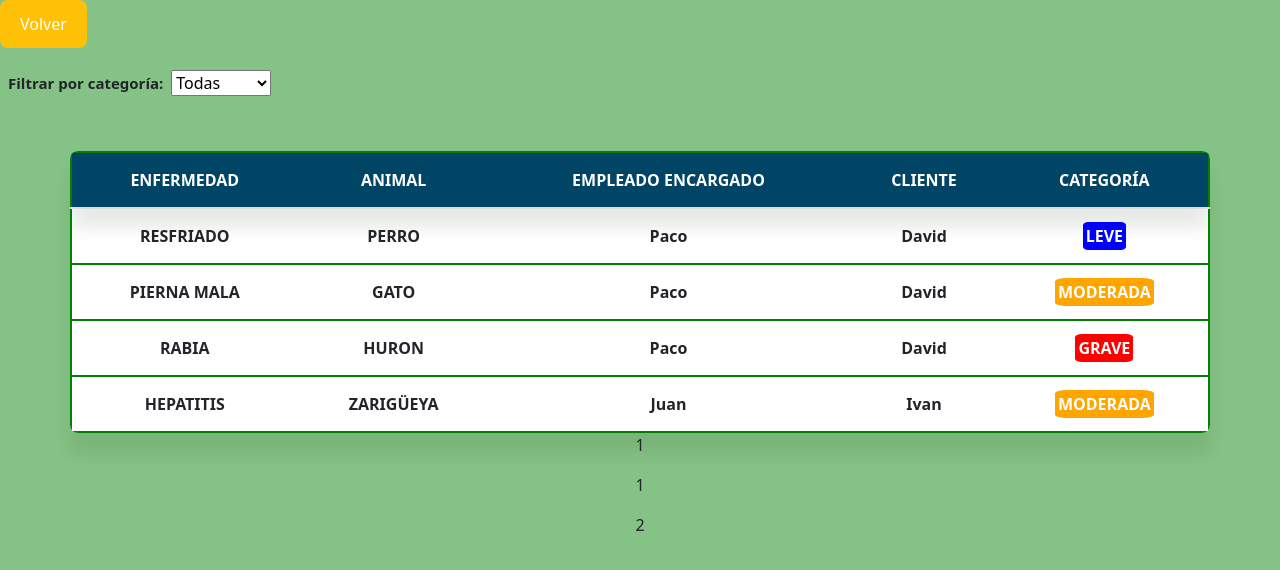
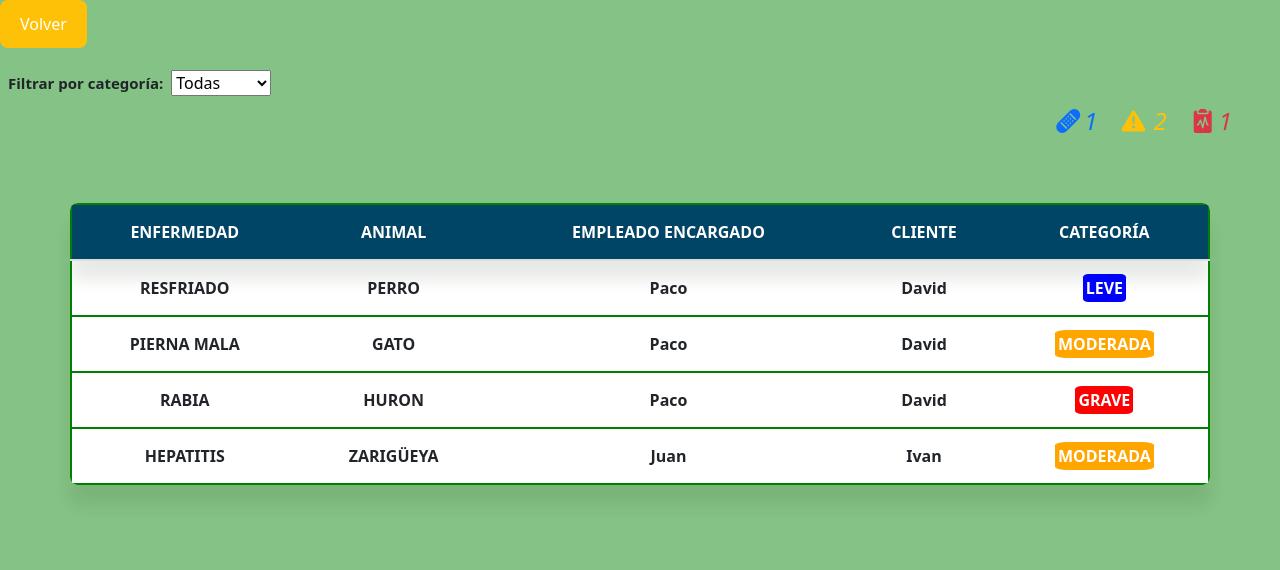
Before and after one commit to DavidAlonso858/Angular-Formulario, an Angular app: page /events in a window 1280 px wide. Shown: the top 570 px of the page. Built offline with nearby package versions, Linux system fonts and the light colour scheme; data requests are answered from the project's data file.

Commit message:
conteo con iconos del bootstrap

```diff
--- a/src/app/components/lista-veterinario/lista-veterinario.component.html
+++ b/src/app/components/lista-veterinario/lista-veterinario.component.html
@@ -8,6 +8,12 @@
   <option value="grave">Grave</option>
 </select>
 
+<div class="d-flex justify-content-end mr-4">
+  <p class="mr-4 text-primary fs-4"><i class="bi bi-bandaid-fill"><span class="ml-1">{{eventsCount.leve}}</span></i></p> <!--Conteo-->
+  <p class="mr-4 text-warning fs-4"><i class="bi bi-exclamation-triangle-fill"><span class="ml-2">{{eventsCount.moderada}}</span></i></p>
+  <!--Conteo-->
+  <p class="mr-4 text-danger fs-4"><i class="bi bi-clipboard2-pulse-fill"><span class="ml-1">{{eventsCount.grave}}</span></i></p> <!--Conteo-->
+</div>
 
 <table class="container mt-5 mx-auto bg-white p-3">
   <thead>
@@ -32,8 +38,3 @@
   </tbody>
 
 </table>
-<div class="text-center">
-  <p>{{eventsCount.leve}}</p> <!--Conteo-->
-  <p>{{eventsCount.grave}}</p> <!--Conteo-->
-  <p>{{eventsCount.moderada}}</p> <!--Conteo-->
-</div>
--- a/src/index.html
+++ b/src/index.html
@@ -9,6 +9,7 @@
   <link rel="icon" type="image/x-icon" href="favicon.ico">
   <link rel="stylesheet" href="https://cdn.jsdelivr.net/npm/bootstrap@4.4.1/dist/css/bootstrap.min.css"
     integrity="sha384-Vkoo8x4CGsO3+Hhxv8T/Q5PaXtkKtu6ug5TOeNV6gBiFeWPGFN9MuhOf23Q9Ifjh" crossorigin="anonymous">
+    <link rel="stylesheet" href="https://cdn.jsdelivr.net/npm/bootstrap-icons/font/bootstrap-icons.css">
   </head>
 
 <body>
```
